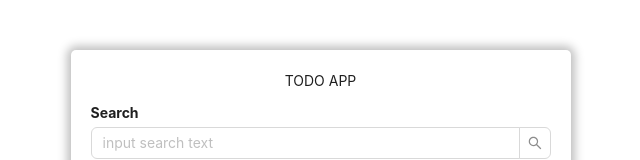
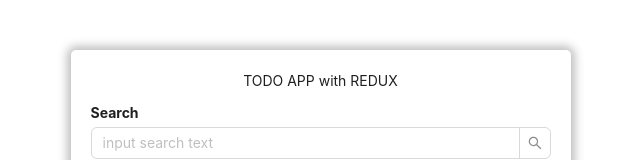
Before and after one commit to anhuynhduc/techzy, a Next.js app: page / in a window 1280 px wide. Shown: the top 160 px of the page, without its empty margins (312-952 px from the left). Built offline with nearby package versions, Linux system fonts and the light colour scheme.

Commit message:
new commit

```diff
--- a/src/app/page.tsx
+++ b/src/app/page.tsx
@@ -10,7 +10,7 @@ export default function Home() {
   return (
     <Wrapper
     >
-      <Title> TODO APP </Title>
+      <Title>TODO APP with REDUX</Title>
       <Filters />
       <Divider />
       <TodoList />
```
